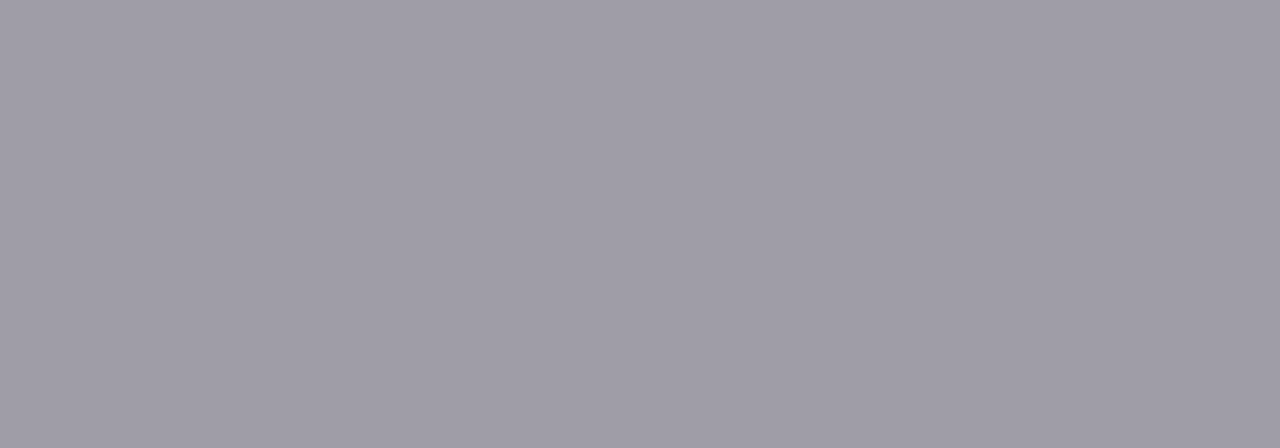
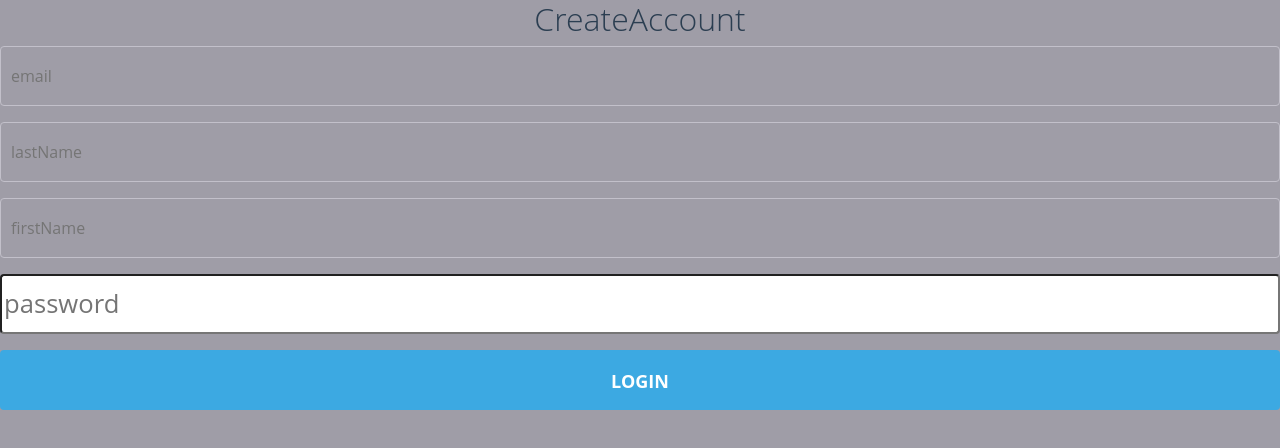
Before and after one commit to Elevane/APP-rv-front, a React (Create React App) app: page /CreateAccount in a window 1280 px wide. Before the commit this address had no page. Shown: the top 448 px of the page. Built offline with nearby package versions, Linux system fonts and the light colour scheme.

Commit message:
feat(): create accoutn coponens

```diff
--- a/src/App.js
+++ b/src/App.js
@@ -11,7 +11,7 @@ import getUser from "./Hooks/UserService";
 import Login from "./Components/Login";
 import { Navigate } from 'react-router-dom';
 import UserProfile from './Components/UserProfile';
-
+import CreateAccount from './Components/CreateAccount';
 function App() {
   let user = getUser();
   return (
@@ -19,7 +19,9 @@ function App() {
       <Router>
         <Routes >
         <Route path="/" element={<Navigate to="/home" />}>
+
         </Route>
+        <Route path="/CreateAccount" element={<CreateAccount />}></Route>
           <Route path="/home" element={<RequireAuth><UserProfile user={user}/></RequireAuth>}>
           </Route>
           <Route path="/login" element={<Login/>}>
--- /dev/null
+++ b/src/Components/CreateAccount.js
@@ -0,0 +1,63 @@
+import React from "react";
+
+export default function CreateAccount() {
+    const [Email, setEmail] = React.useState();
+    const [password, setPassword] = React.useState();
+    const [firstName, setFirstName] = React.useState();
+    const [lastName, setLastName] = React.useState();
+    const handleSubmit = async e => {
+
+    }
+
+  return (
+    <div id="">
+      <h2> CreateAccount </h2>{" "}
+      <form id="" onSubmit={handleSubmit}>
+        <p>
+          <input
+            type="text"
+            id="email"
+            onChange={(e) => setEmail(e.target.value)}
+            name="email"
+            placeholder="email"
+            required
+          />
+        </p>{" "}
+        <p>
+          <input
+            type="text"
+            id="lastName"
+            onChange={(e) => setLastName(e.target.value)}
+            name="lastName"
+            placeholder="lastName"
+            required
+          />
+        </p>{" "}
+        <p>
+          <input
+            type="text"
+            id="firstName"
+            onChange={(e) => setFirstName(e.target.value)}
+            name="firstName"
+            placeholder="firstName"
+            required
+          />
+        </p>{" "}
+        <p>
+          <input
+            type="password"
+            id="password"
+            onChange={(e) => setPassword(e.target.value)}
+            name="password"
+            placeholder="password"
+            required
+          />
+        </p>{" "}
+        <p>
+          <input type="submit" id="login" value="Login" />
+        </p>{" "}
+      </form>{" "}
+
+    </div>
+  );
+}
--- a/src/Components/Login.js
+++ b/src/Components/Login.js
@@ -1,10 +1,12 @@
 import React from "react";
+import { useLocation } from "react-router-dom";
 import swal from 'sweetalert2';
 import "./style/Login.css";
+import {Navigate} from "react-router-dom"
 
-async function authenticate(Email, password) {
+async function authenticate(username, password) {
     const user = {
-        Email: Email,
+        username: username,
         password: password
     }
     return fetch("https://localhost:7139/api/Users/authenticate", {
@@ -21,14 +23,14 @@ async function authenticate(Email, password) {
 
 
 export default function Login() {
-    const [Email, setEmail] = React.useState();
+    const [username, setUserName] = React.useState();
     const [password, setPassword] = React.useState();
-
+    const location = useLocation();
     const handleSubmit = async e => {
 
         e.preventDefault();
         let response = await authenticate(
-            Email,
+            username,
             password
         ).then((value) => {
             if (!value.isSuccess) {
@@ -45,6 +47,11 @@ export default function Login() {
 
 
     }
+
+    const handleCreateAccount = async e => {
+        e.preventDefault();
+        window.location.href = "/CreateAccount"
+    }
     return ( <
         div id = "login-form-wrap" >
         <
@@ -55,10 +62,10 @@ export default function Login() {
         p >
         <
         input type = "text"
-        id = "Email"
-        onChange = { e => setEmail(e.target.value) }
-        name = "Email"
-        placeholder = "Email"
+        id = "username"
+        onChange = { e => setUserName(e.target.value) }
+        name = "username"
+        placeholder = "Username"
         required / >
         <
         /p> <
@@ -82,7 +89,7 @@ export default function Login() {
         form > <
         div id = "create-account-wrap" >
         <
-        p > Not a member ? < a href = "#" > Create Account < /a></p >
+        p > Not a member ? <a href = "" onClick={ handleCreateAccount }> Create Account < /a></p >
         <
         /div> < /
         div >
```
